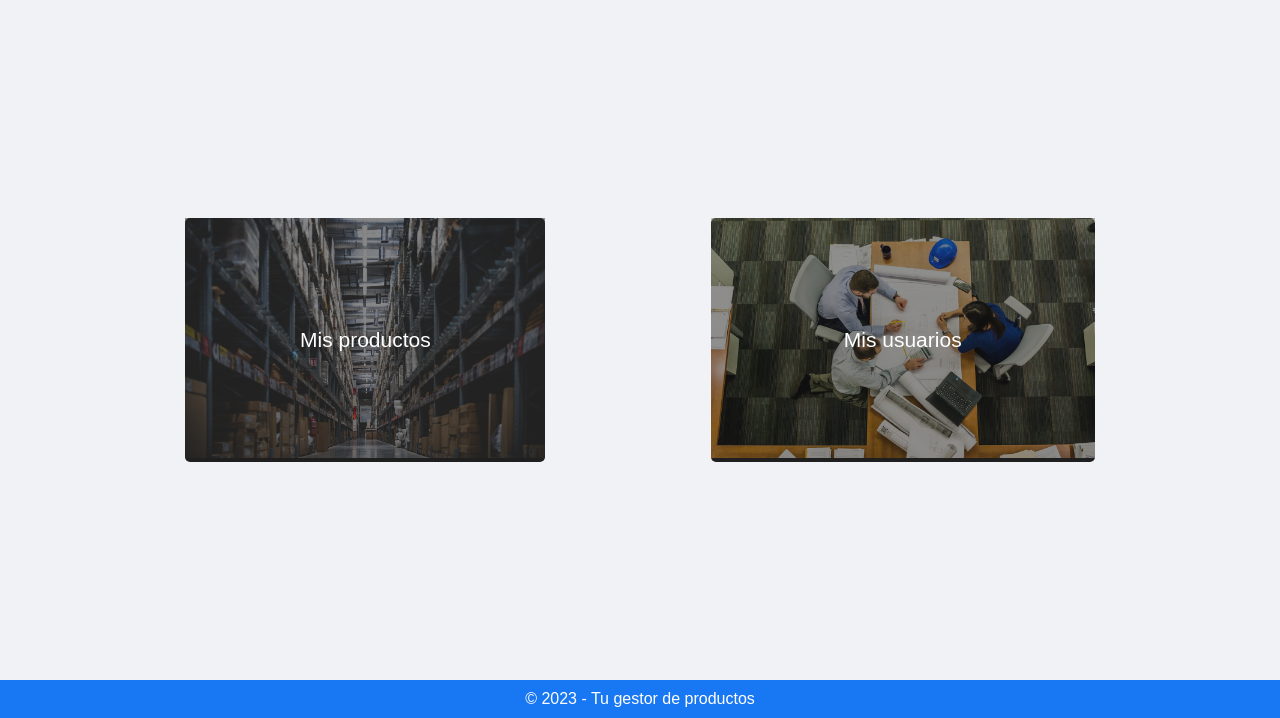
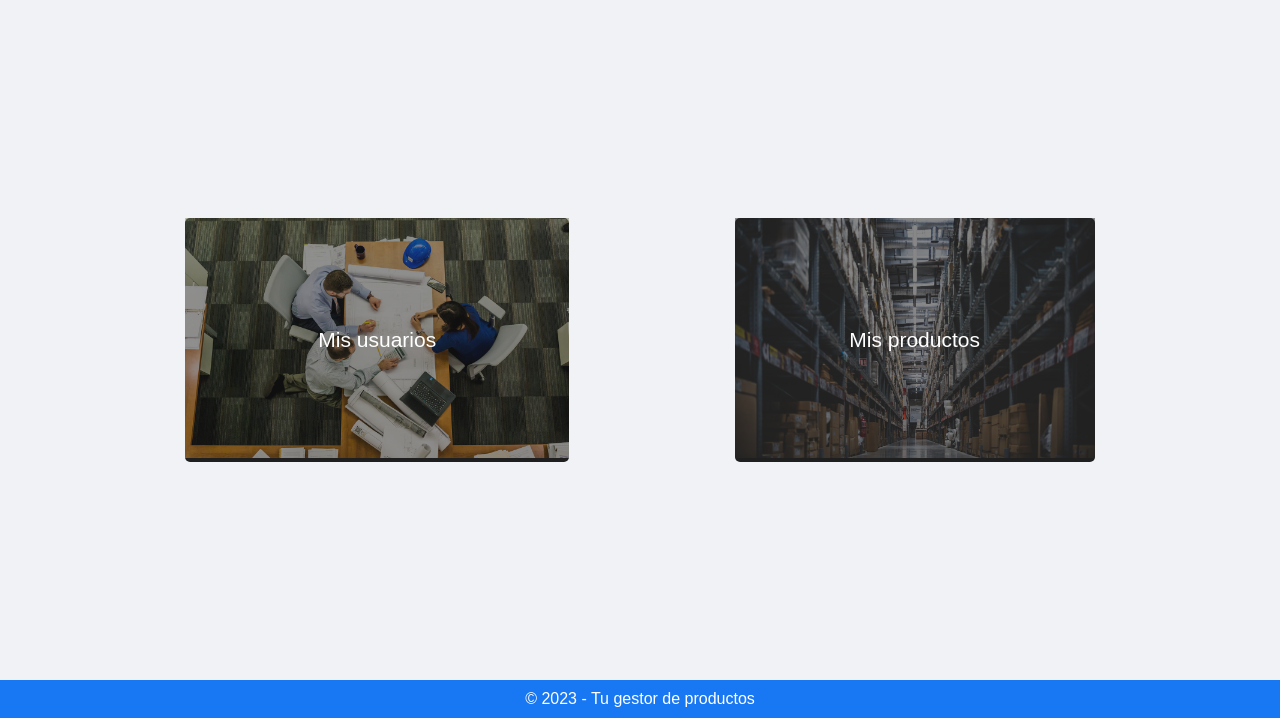
Before and after one commit to robertozh29/tu-gestor-de-productos, a PHP site: page /inicio.php in a window 1280 px wide. Shown: the part 82-800 px from the top of the page. Run offline with PHP 8.4, Linux system fonts and the light colour scheme; the visitor is signed in with stand-in values (Sample User, id 1).

Commit message:
diseno menu inicio

```diff
--- a/functions.js
+++ b/functions.js
@@ -1,3 +1,7 @@
 document.getElementById("productos").addEventListener("click", function() {
     window.location.href = "mostrar_usuarios.php";
 });
+
+document.getElementById("usuarios").addEventListener("click", function() {
+    window.location.href = "mostrar_usuarios.php";
+});
--- a/inicio.php
+++ b/inicio.php
@@ -22,13 +22,13 @@ if (!$_SESSION['usuario']) {
     <main>
 
         <div class="opciones">
+            <div class="contenedor-opcion" id="usuarios">
+                <img src="assets/usuarios.jpg" alt="">
+                <p>Mis usuarios</p>
+            </div>
             <div class="contenedor-opcion" id="productos">
                 <img src="assets/almacen.jpg" alt="">
                 <p>Mis productos</p>
-            </div>
-            <div class="contenedor-opcion">
-                <img src="assets/usuarios.jpg" alt="">
-                <p>Mis usuarios</p>
             </div>
         </div>
 
```
